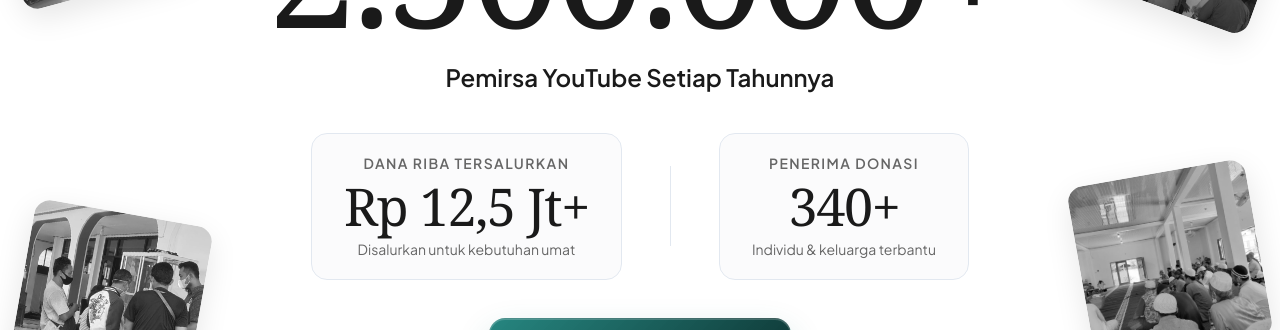
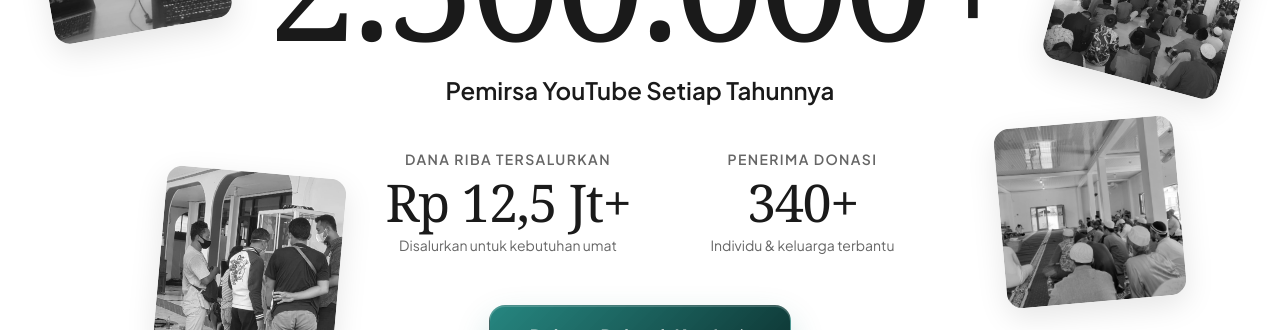
Before and after one commit to AldoMahendra12/web_dt, a Next.js app: page / in a window 1280 px wide. Shown: the part 2600-2930 px from the top of the page. Built offline with nearby package versions, Linux system fonts and the light colour scheme.

Commit message:
fix: remove card background/border/blur and divider from achievement stats

```diff
--- a/src/components/sections/achievements-section.tsx
+++ b/src/components/sections/achievements-section.tsx
@@ -11,10 +11,10 @@ import { useDonasiDialog } from "@/components/ui/donasi-provider";
    ========================================= */
 
 const FLOATING_IMAGES = [
-  { src: "/assets/live-kajian.jpeg",   alt: "Live Kajian",       position: "-top-10 -left-10 -rotate-[15deg]" },
-  { src: "/assets/jumat-berkah.jpeg",  alt: "Jumat Berkah",      position: "-bottom-10 -left-5 rotate-[10deg]" },
-  { src: "/assets/safari-dakwah.jpeg", alt: "Safari Dakwah",     position: "-top-5 -right-10 rotate-[20deg]" },
-  { src: "/assets/pelatihan.jpeg",     alt: "Pelatihan",         position: "bottom-0 -right-5 -rotate-[10deg]" },
+  { src: "/assets/live-kajian.jpeg",   alt: "Live Kajian",       position: "top-0 left-0 -rotate-[10deg]" },
+  { src: "/assets/jumat-berkah.jpeg",  alt: "Jumat Berkah",      position: "bottom-0 left-[10%] rotate-[5deg]" },
+  { src: "/assets/safari-dakwah.jpeg", alt: "Safari Dakwah",     position: "top-[10%] right-0 rotate-[15deg]" },
+  { src: "/assets/pelatihan.jpeg",     alt: "Pelatihan",         position: "bottom-[10%] right-[5%] -rotate-[5deg]" },
 ];
 
 function useCountUp(target: number, duration = 2500, trigger = false) {
@@ -113,9 +113,9 @@ export default function AchievementsSection() {
           </p>
 
           {/* Sub Stats Row */}
-          <div className="mt-10 mb-2 flex flex-col sm:flex-row items-center justify-center gap-4 sm:gap-12">
+          <div className="mt-8 mb-2 flex flex-col sm:flex-row items-center justify-center gap-2 sm:gap-8">
             {/* Stat: Donasi Dana Riba */}
-            <div className="flex flex-col items-center gap-1 px-8 py-5 rounded-2xl border border-border-default bg-bg-light/60 backdrop-blur-sm">
+            <div className="flex flex-col items-center gap-1 px-6 py-3">
               <span className="text-xs font-semibold uppercase tracking-widest text-text-light mb-1">
                 Dana Riba Tersalurkan
               </span>
@@ -127,11 +127,8 @@ export default function AchievementsSection() {
               </span>
             </div>
 
-            {/* Divider — desktop only */}
-            <div className="hidden sm:block w-px h-20 bg-border-default" />
-
             {/* Stat: Penerima Donasi */}
-            <div className="flex flex-col items-center gap-1 px-8 py-5 rounded-2xl border border-border-default bg-bg-light/60 backdrop-blur-sm">
+            <div className="flex flex-col items-center gap-1 px-6 py-3">
               <span className="text-xs font-semibold uppercase tracking-widest text-text-light mb-1">
                 Penerima Donasi
               </span>
```
